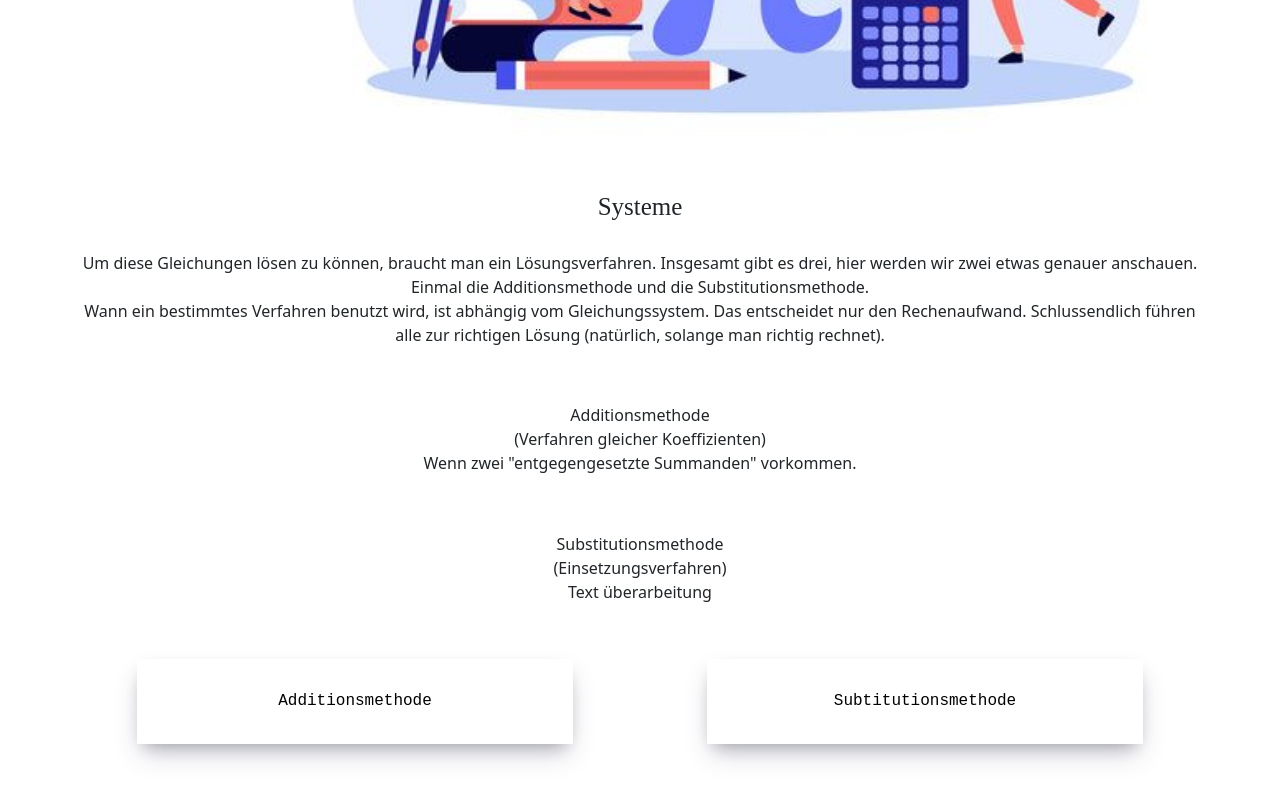
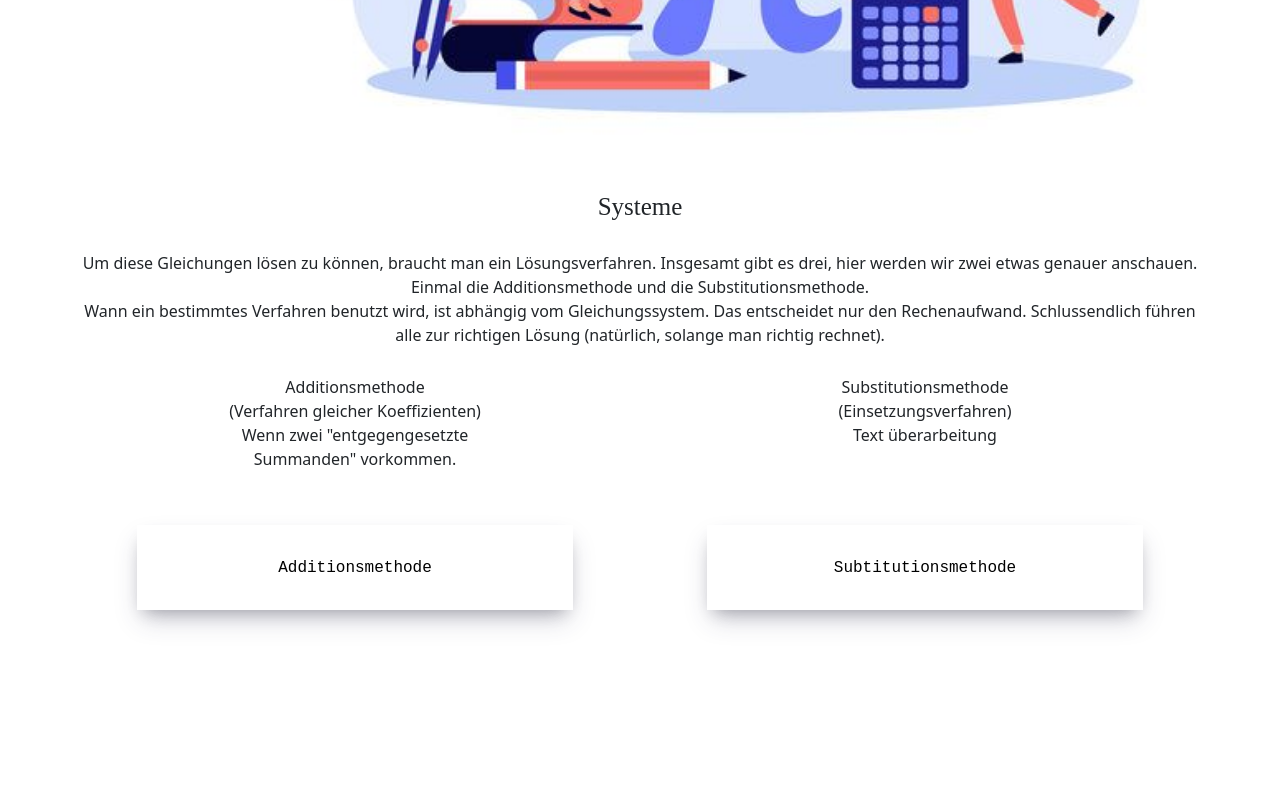
Before and after one commit to BZZ-ab20c/BZZ-ab20c.github.io, a React (Create React App) app in the folder client/: page /linearegeleichungen in a window 1280 px wide. Shown: the part 1214-2014 px from the top of the page. After the commit the page ends 1895 px from the top, so only its background shows below. Built offline with nearby package versions, Linux system fonts and the light colour scheme.

Commit message:
oke ussehe lauft langsam wieder

```diff
--- a/client/src/pages/Linearegleichungen.js
+++ b/client/src/pages/Linearegleichungen.js
@@ -101,11 +101,13 @@ const Linearegleichungen = () => {
                                     Wenn zwei "entgegengesetzte Summanden" vorkommen.
                                 </div>
                             </div>
+                            <div class="col">
                             <div className="btn-txt-2"><b>Substitutionsmethode</b><br></br> (Einsetzungsverfahren) <br></br>
                                 <div className="red" >
                                         Text überarbeitung
                                     </div>
                             </div>
+                        </div>
                         </div>
                     </div>
                 </section>
```
